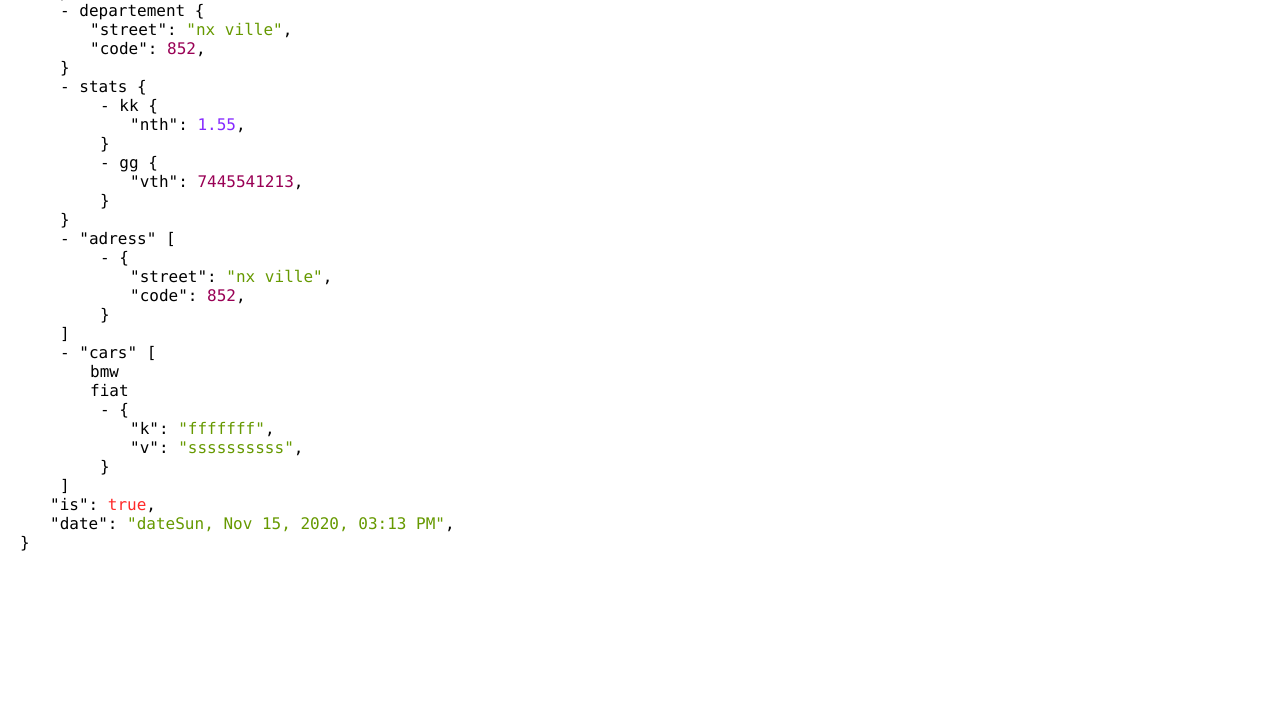
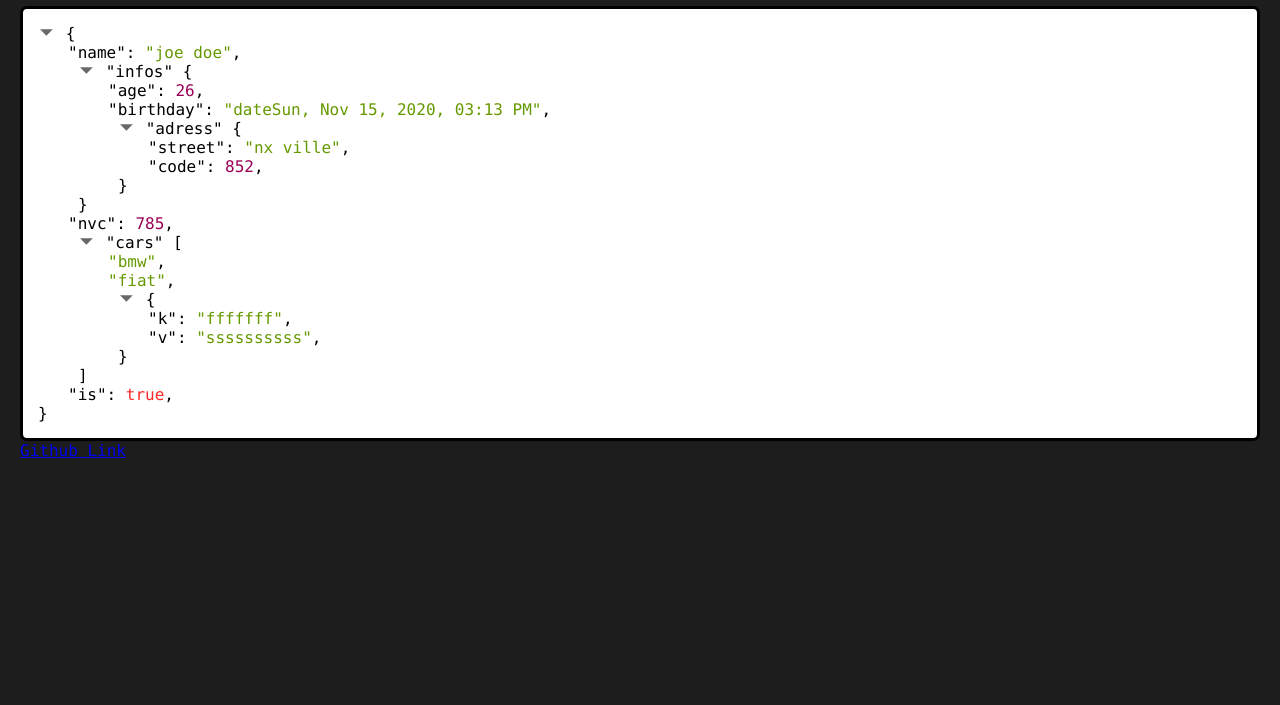
Before and after one commit to wutility/json-viewer, a website: page public/index.html in a window 1280 px wide. Shown: the part 95-800 px from the top of the page. Drawn offline with Linux system fonts and the light colour scheme.

Commit message:
update app

```diff
--- a/public/index.html
+++ b/public/index.html
@@ -11,7 +11,9 @@
 <body>
   <script src="../src/jsv.js"></script>
 
+  <h1>Ultra lightweight Json View</h1>
   <div id="root"></div>
+  <a href="https://github.com/haikelfazzani/json-view">Github Link</a>
 
   <script>
     let data = [
@@ -34,15 +36,11 @@
     ];
 
     let data1 = {
-      name: "joe biden",
-      username: "keep going",
-      price: 785.0,
-      departement: { street: 'nx ville', code: 852 },
-      stats: {kk:{ nth: 1.55}, gg:{vth: 7445541213} },
-      adress: [{ street: 'nx ville', code: 852 }],
+      name: "joe doe",
+      infos:{age: 26, birthday:'dateSun, Nov 15, 2020, 03:13 PM',adress: { street: 'nx ville', code: 852 }},
+      nvc: 785.0,
       cars: ['bmw', 'fiat', { k: 'fffffff', v: 'ssssssssss' }] ,
-      is:true,
-      date:'dateSun, Nov 15, 2020, 03:13 PM'
+      is:true
     };
 
     // data = JSON.stringify(data)
--- a/src/index.css
+++ b/src/index.css
@@ -1,6 +1,16 @@
 body {
+  background-color: #1d1d1d;
+  color:#fff;
   font-family: Consolas, Georgia, Times, 'Times New Roman', serif;
   margin:0; padding: 20px;}
+
+  #root {
+    background-color: #fff;
+    color: #000000;
+    border: 3px solid #000000;
+    padding:15px;
+    border-radius: 7px;
+  }
 
 .jsv {
 
@@ -10,6 +20,8 @@ body {
   min-height: 100vh;
 }
 
+svg {vertical-align: top; color: rgb(104, 104, 104); height: 1em; width: 1em; padding-left: 2px;}
+
 .ml-40 {margin-left: 30px;}
 
 .txt-string {color: #690;}
@@ -17,7 +29,7 @@ body {
 .txt-float {color: rgb(133, 41, 255);}
 .txt-boolean {color: rgb(255, 41, 41);}
 
-ul {list-style: none; }
+ul {list-style: none; padding: 0 0 0 40px;  }
 .border-left {border-left: 1px dotted #ff3d3d;}
 
 .p-0 {padding:0}
--- a/src/jsv.js
+++ b/src/jsv.js
@@ -1,17 +1,17 @@
 function jsv (data) {
   let rootElement = document.createElement('ul');
-  rootElement.classList.add('p-0','m-0')
+  rootElement.classList.add('p-0', 'm-0')
 
   if (Array.isArray(data)) {
     data.forEach(obj => {
       render(rootElement, obj, null, true);
     });
 
-    rootElement.innerHTML = `<li class="jsv-fold">- [</li> ${rootElement.innerHTML} <li class="jsv-fold-end">]</li>`;
+    rootElement.innerHTML = `<li class="jsv-fold">${svgFold()} [</li> ${rootElement.innerHTML} <li class="jsv-fold-end">]</li>`;
   }
   else {
     render(rootElement, data, null, false);
-    rootElement.innerHTML = `<li class="jsv-fold">- {</li> ${rootElement.childNodes[0].innerHTML} <li class="jsv-fold-end">}</li>`;
+    rootElement.innerHTML = `<li class="jsv-fold">${svgFold()} {</li> ${rootElement.childNodes[0].innerHTML} <li class="jsv-fold-end">}</li>`;
   }
 
   let isChildrenHided = false;
@@ -21,10 +21,6 @@ function jsv (data) {
     let parentTarget = target.parentNode;
 
     if (parentTarget.nodeName === 'UL' && target.classList.contains('jsv-fold')) {
-
-      target.textContent = isChildrenHided
-        ? target.textContent.replace('+', '-')
-        : target.textContent.replace('-', '+');
 
       [...parentTarget.children].forEach(c => {
         if (!c.classList.contains('jsv-fold') && !c.classList.contains('jsv-fold-end')) {
@@ -48,15 +44,7 @@ function render (rootElement, obj, parentKey, isObjInsideArr) {
     li.classList.add('ml-40')
 
     if (!isObj(value) && !Array.isArray(value)) {
-      let typeValue = typeof value;
-      console.log(typeValue);
-      if(typeValue==='number') {
-        typeValue=Number(value) === value && value % 1 !== 0 ? 'float' :'number'
-      }
-      li.innerHTML =typeValue==='string'
-      ? `"${key}": <span class="txt-${typeValue}">"${value}"</span>,`
-      :`"${key}": <span class="txt-${typeValue}">${value}</span>,`;
-      ul.appendChild(li)
+      createListItems(ul, value, key)
     }
 
     if (Array.isArray(value)) {
@@ -69,11 +57,11 @@ function render (rootElement, obj, parentKey, isObjInsideArr) {
   }
 
   if (!parentKey && isObjInsideArr) {
-    ul.innerHTML = `<li class="jsv-fold">- {</li> ${ul.innerHTML} }`;
+    ul.innerHTML = `<li class="jsv-fold">${svgFold()} {</li> ${ul.innerHTML} }`;
   }
 
   if (parentKey && !isObjInsideArr) {
-    ul.innerHTML = `<li class="jsv-fold">- ${parentKey} {</li> ${ul.innerHTML} }`;
+    ul.innerHTML = `<li class="jsv-fold">${svgFold()} "${parentKey}" {</li> ${ul.innerHTML} }`;
   }
 
   rootElement.appendChild(ul)
@@ -83,14 +71,14 @@ function createArr (rootElement, arr, key) {
   const ul = document.createElement('ul');
 
   arr.forEach(value => {
-    createItems(ul, value);
+    createListItems(ul, value, null);
   });
 
-  ul.innerHTML = `<li class="jsv-fold">- "${key}" [</li> ${ul.innerHTML} ]`;
+  ul.innerHTML = `<li class="jsv-fold">${svgFold()} "${key}" [</li> ${ul.innerHTML} ]`;
   rootElement.appendChild(ul)
 }
 
-function createItems (parentElement, value) {
+function createListItems (parentElement, value, key) {
   const li = document.createElement('li');
   li.classList.add('ml-40')
   if (Array.isArray(value)) {
@@ -100,7 +88,23 @@ function createItems (parentElement, value) {
     render(parentElement, value, null, true);
   }
   if (!isObj(value) && !Array.isArray(value)) {
-    li.innerHTML = `${value}`;
+    let typeValue = typeof value;
+
+    if (typeValue === 'number') {
+      typeValue = isFloatOrNumber(value) ? 'float' : 'number'
+    }
+
+    if (key) {
+      li.innerHTML = typeValue === 'string'
+        ? `"${key}": <span class="txt-${typeValue}">"${value}"</span>,`
+        : `"${key}": <span class="txt-${typeValue}">${value}</span>,`;
+    }
+    else {
+      li.innerHTML = typeValue === 'string'
+        ? `<span class="txt-${typeValue}">"${value}"</span>,`
+        : `<span class="txt-${typeValue}">${value}</span>,`;
+    }
+
     parentElement.appendChild(li)
   }
 }
@@ -108,3 +112,11 @@ function createItems (parentElement, value) {
 function isObj (o) {
   return o != null && o.constructor.name === "Object"
 }
+
+function isFloatOrNumber (value) {
+  return Number(value) === value && value % 1 !== 0
+}
+
+function svgFold () {
+  return `<svg viewBox="0 0 15 15" fill="currentColor"><path d="M0 5l6 6 6-6z"></path></svg>`;
+}
```
